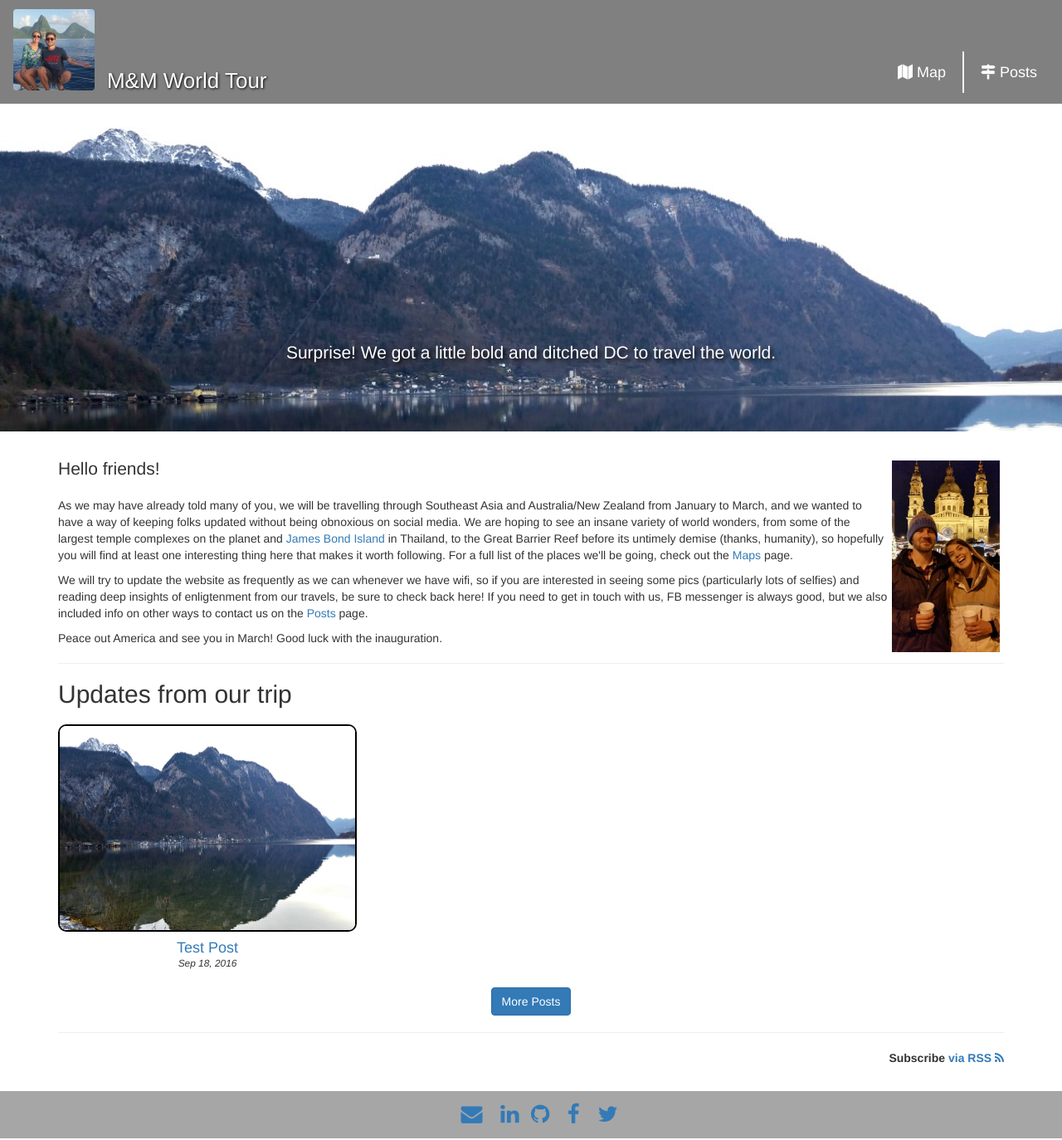
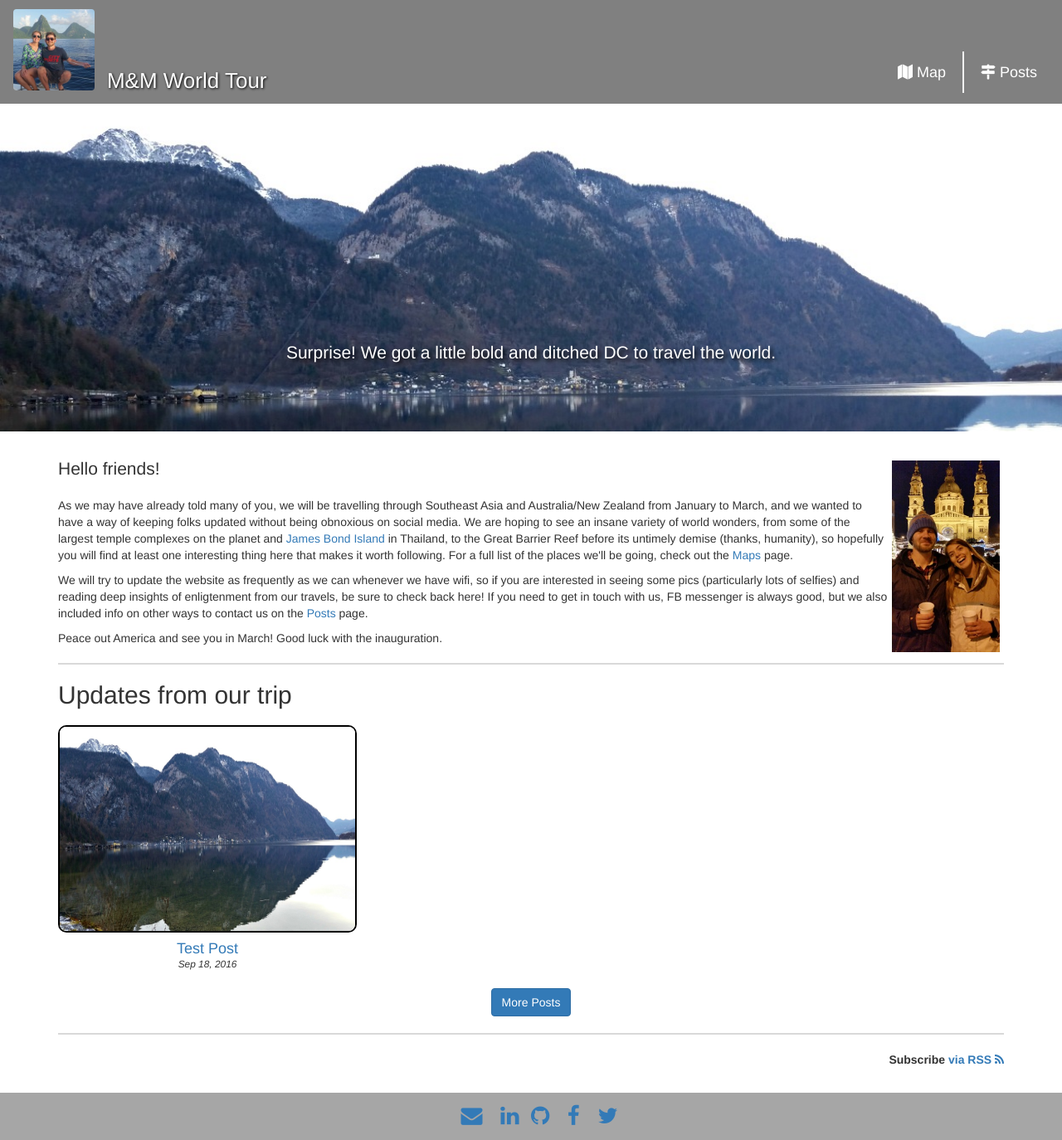
Before and after one commit to michaelrenzi/worldtour, a Jekyll site: the page built from index.html, in a window 1280 px wide and 1374 px high. Shown: the whole window at 83% size. Built offline with Jekyll 4.4.1, drawn with Linux system fonts in a browser that asks for light colours; nearby versions of some CDN libraries.

Commit message:
updated hr

```diff
--- a/css/styles.css
+++ b/css/styles.css
@@ -146,7 +146,9 @@
   text-align:center;
   font-size: 26px;
 }
-
+hr {
+  border:.5px groove #d9d9d9;
+}
 /* PAGE-SPECFICI STYLES */
 /* Homepage Styles */
 .centered {
```
